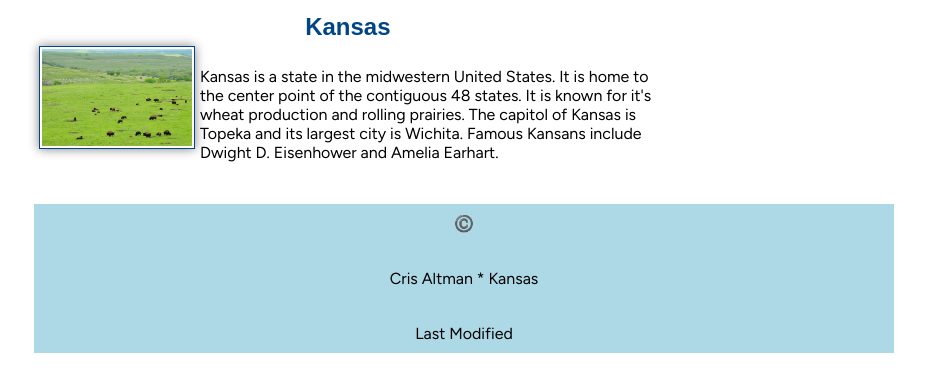
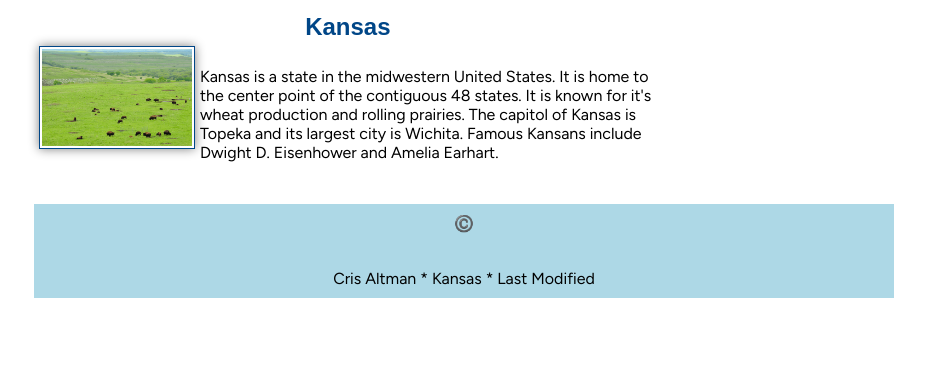
Before and after one commit to ldsjayhawk/wdd131, a plain HTML site: page index.html in a window 1280 px wide. Shown: the part 315-706 px from the top of the page, without its empty margins (176-1101 px from the left). Drawn offline with Linux system fonts and the light colour scheme; a web font is replaced by a local one.

Commit message:
correct javascript

```diff
--- a/index.html
+++ b/index.html
@@ -7,7 +7,7 @@
         <meta name="description" content="WDD 131 - Dynamic Web Fundamentals | Cris Altman | Basic homepage to provide info about me">
         <meta name="author" content="Cris Altman">
         <link rel="stylesheet" href="styles/base.css">
-        <script defer src=getdates.js></script>
+        <script defer src="getdates.js"></script>
    </head>
 <body>
     <header>
@@ -47,8 +47,7 @@
         </div>
     </main>
     <footer>
-        <p>©️</p><span id="currentyear"></span><p>Cris Altman * Kansas</p>
-        <p>Last Modified</p> <span id="lastmodified"></span>
+        <p>©️<span id="currentyear"></span><p>Cris Altman * Kansas * Last Modified</p> <span id="lastmodified"></span>
     </footer>
 </body>
 </html>
--- a/scripts/getdates.js
+++ b/scripts/getdates.js
@@ -1,5 +1,3 @@
-<script>
 const d = new Date();
-let currentyear = d.getFullYear()
+let currentyear = d.getFullYear();
 document.getElementById("currentyear").innerHTML = currentyear;
-</script>
```
